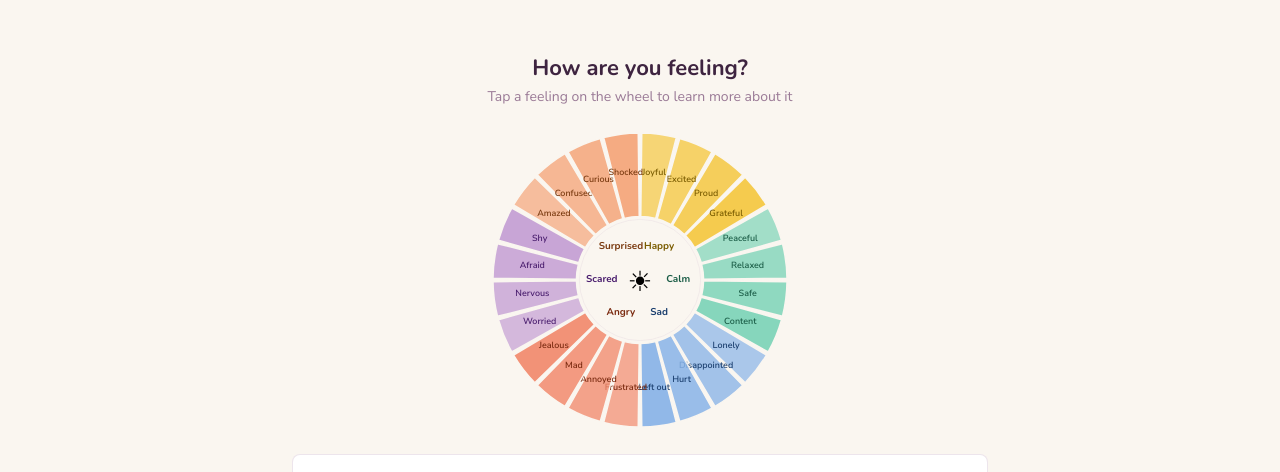
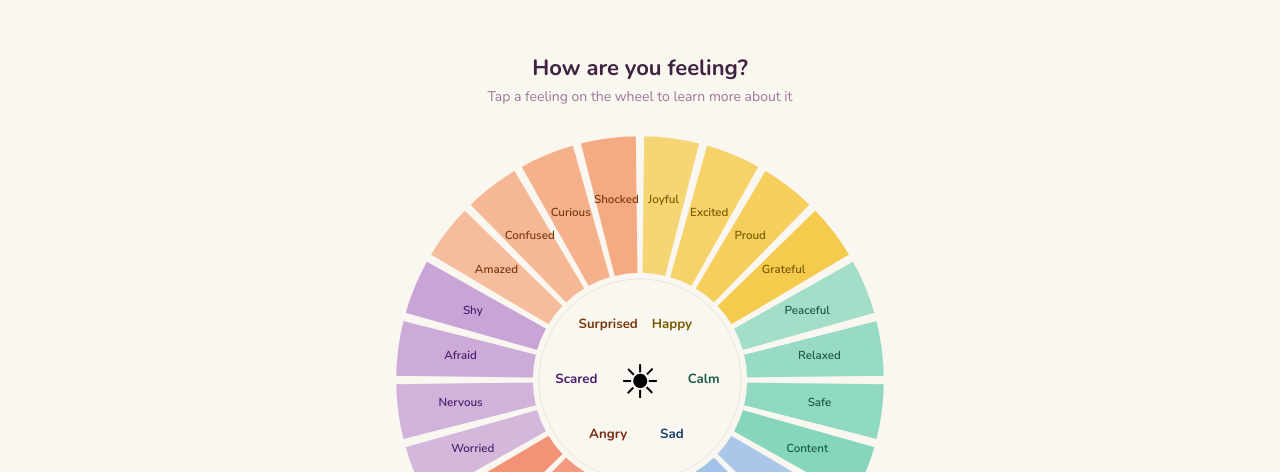
Before and after one commit to robinchristina/Portfolio, a plain HTML site: page sel-tool.html in a window 1280 px wide. Shown: the part 253-725 px from the top of the page. Drawn offline with nearby package versions, Linux system fonts and the light colour scheme.

Commit message:
updated feelings wheel
fixed font sizes

```diff
--- a/sel-tool.html
+++ b/sel-tool.html
@@ -98,7 +98,7 @@
     <p class="app-title">How are you feeling?</p>
     <p class="app-subtitle">Tap a feeling on the wheel to learn more about it</p>
     <div class="wheel-wrap">
-      <svg class="wheel-svg" width="300" height="300" viewBox="-1 -1 302 302" id="wheel"></svg>
+      <svg class="wheel-svg" width="500" height="500" viewBox="-1 -1 302 302" id="wheel"></svg>
     </div>
     <div class="detail-panel" id="detail">
       <div class="detail-empty">
@@ -207,7 +207,7 @@ FEELINGS.forEach((feeling,fi)=>{
     const[lx,ly]=polarToXY(cx,cy,labelR,midA);
     const text=document.createElementNS('http://www.w3.org/2000/svg','text');
     text.setAttribute('x',lx);text.setAttribute('y',ly);text.setAttribute('text-anchor','middle');
-    text.setAttribute('dominant-baseline','middle');text.setAttribute('font-size','9');
+    text.setAttribute('dominant-baseline','middle');text.setAttribute('font-size','7');
     text.setAttribute('font-family','Nunito Sans, sans-serif');text.setAttribute('font-weight','600');
     text.setAttribute('fill',feeling.textColor);text.setAttribute('pointer-events','none');
     text.textContent=emotion.name;
@@ -219,7 +219,7 @@ FEELINGS.forEach((feeling,fi)=>{
   const[lx,ly]=polarToXY(cx,cy,innerR*0.62,coreMid);
   const ct=document.createElementNS('http://www.w3.org/2000/svg','text');
   ct.setAttribute('x',lx);ct.setAttribute('y',ly);ct.setAttribute('text-anchor','middle');
-  ct.setAttribute('dominant-baseline','middle');ct.setAttribute('font-size','10');
+  ct.setAttribute('dominant-baseline','middle');ct.setAttribute('font-size','8');
   ct.setAttribute('font-family','Nunito, sans-serif');ct.setAttribute('font-weight','700');
   ct.setAttribute('fill',feeling.textColor);ct.setAttribute('pointer-events','none');
   ct.textContent=feeling.core;svg.appendChild(ct);
```
Also changed, not shown: index.html (+1 -1 lines).
